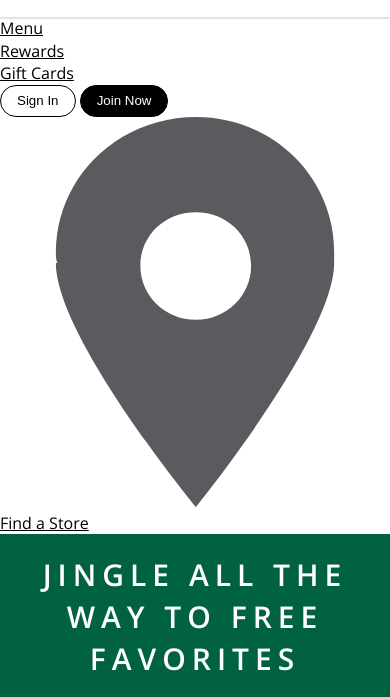
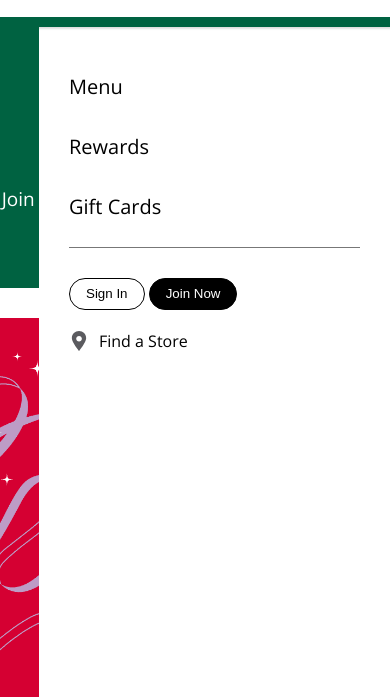
Before and after one commit to benstoica/starbucks_clone, a plain HTML site: page index.html in a window 390 px wide. Shown: the part 68-765 px from the top of the page. Drawn offline with nearby package versions, Linux system fonts and the light colour scheme.

Commit message:
mobile menu styles

```diff
--- a/index.html
+++ b/index.html
@@ -53,10 +53,12 @@
       <div class="mobile-menu-bottom">
         <button class="btn btn-dark-outline">Sign In</button>
         <button class="btn btn-dark">Join Now</button>
-        <a href="#">
-          <img src="img/marker.svg" alt="" />
-          <span>Find a Store</span>
-        </a>
+        <div>
+          <a href="#">
+            <img src="img/marker.svg" alt="" />
+            <span>Find a Store</span>
+          </a>
+        </div>
       </div>
     </div>
 
--- a/styles.css
+++ b/styles.css
@@ -258,6 +258,52 @@ section a {
   transform: rotate(-45deg) translateY(6px) translateX(-6px);
 }
 
+/* Mobile Menu */
+.mobile-menu {
+  position: fixed;
+  top: 95px;
+  right: 0;
+  background-color: #fff;
+  color: #000;
+  width: 90%;
+  height: 100%;
+  padding: 30px;
+  box-shadow: inset 0 4px 3px -3px rgb(0 0 0 / 10%),
+    inset 0 4px 2px -2px rgb(0 0 0 / 7%);
+}
+
+.mobile-menu img {
+  width: 20px;
+  height: 20px;
+  margin-right: 10px;
+}
+
+.mobile-menu ul {
+  line-height: 3;
+  border-bottom: #777 solid 1px;
+  padding-bottom: 10px;
+  margin-bottom: 30px;
+}
+
+.mobile-menu a {
+  text-decoration: none;
+  font-size: 20px;
+}
+
+.mobile-menu a:hover {
+  color: var(--color-primary);
+}
+
+.mobile-menu div {
+  margin-top: 20px;
+}
+
+.mobile-menu div a {
+  display: flex;
+  align-items: center;
+  font-size: 16px;
+}
+
 /* Box */
 .box {
   margin-bottom: 30px;
```
